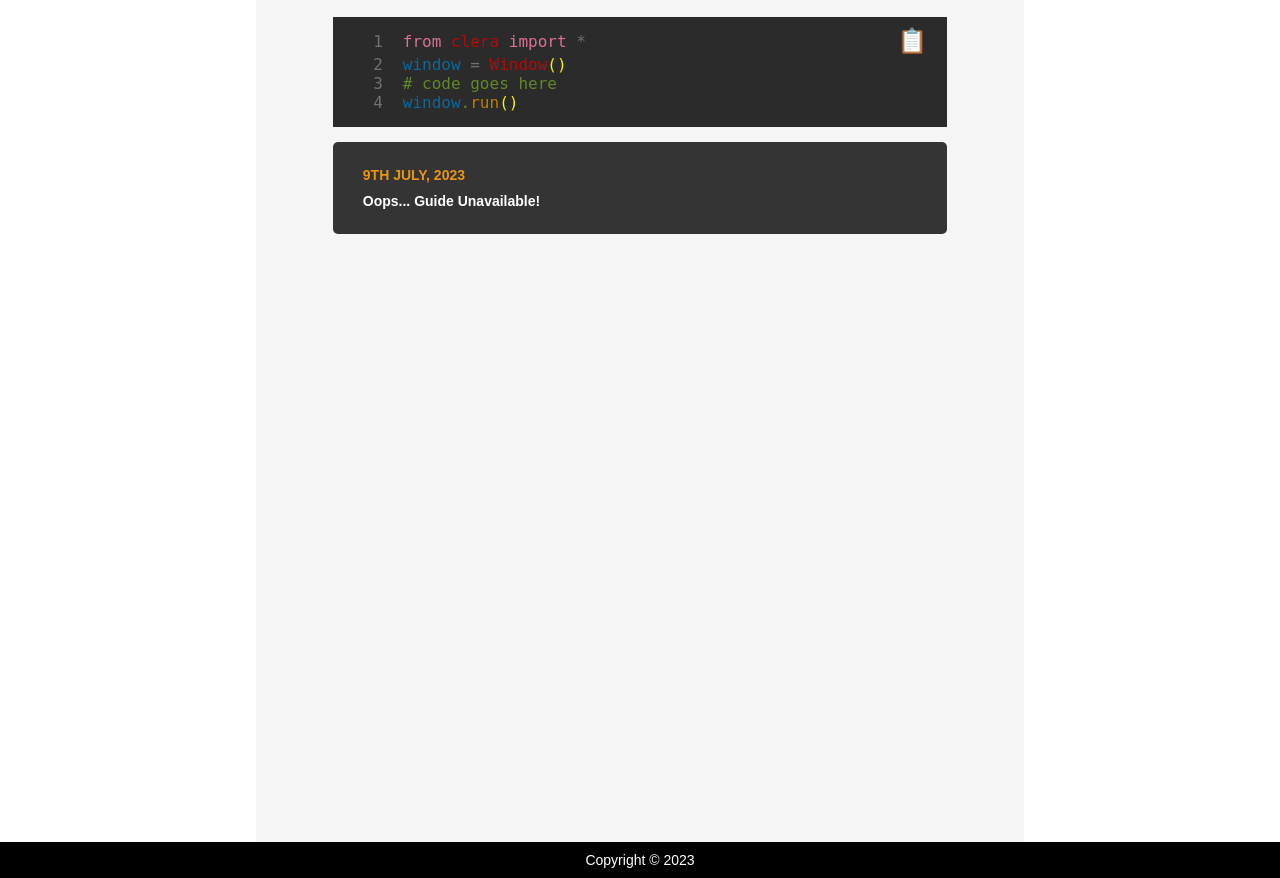
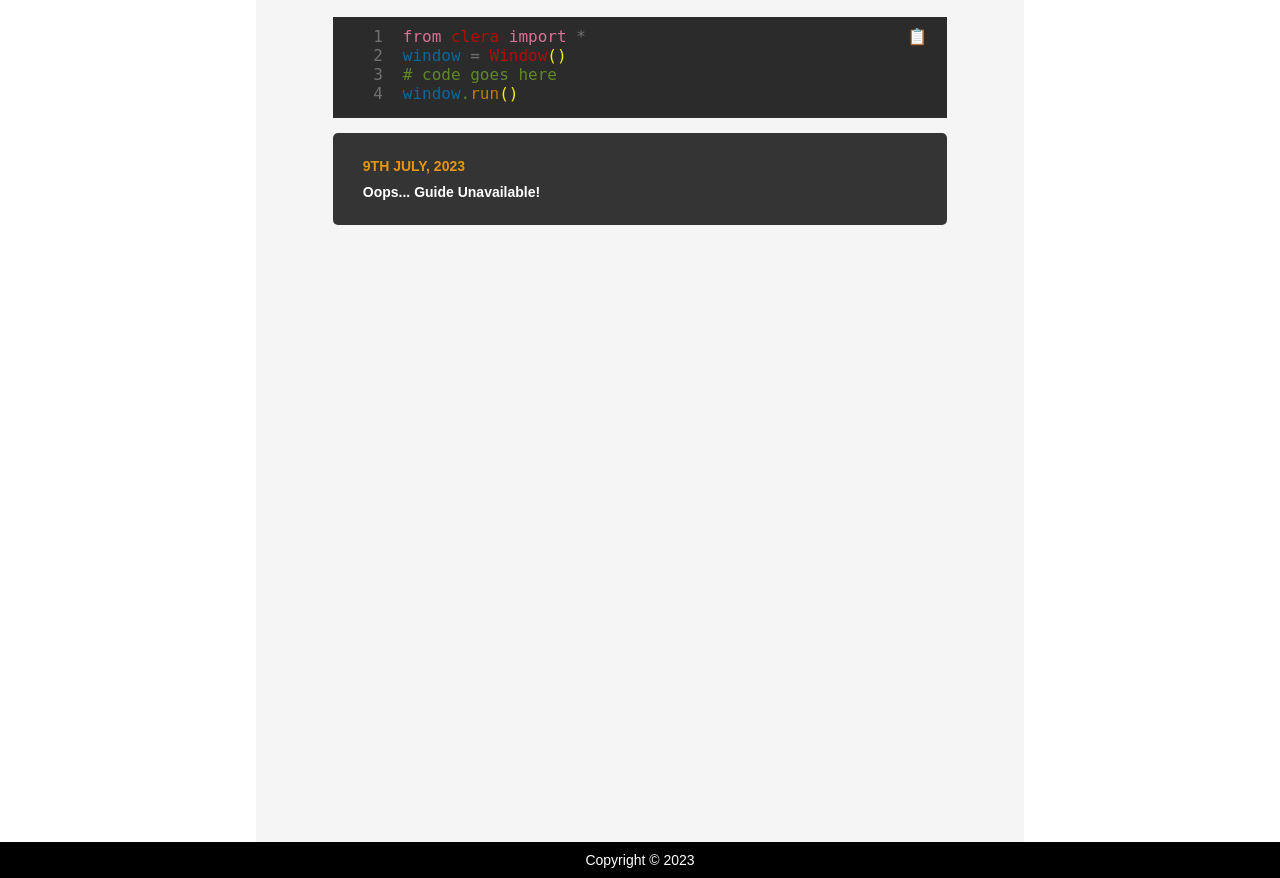
Before and after one commit to cleragui/cleragui.github.io, a plain HTML site: page guide.html in a window 1280 px wide. Shown: the part 51-929 px from the top of the page. Drawn offline with Linux system fonts and the light colour scheme.

Commit message:
Update style.css

```diff
--- a/style.css
+++ b/style.css
@@ -162,7 +162,7 @@ img {
 }
 
 .copy #copy {
-    font-size: 24px;
+/*     font-size: 24px; */
     cursor: pointer;
 }
 
```
